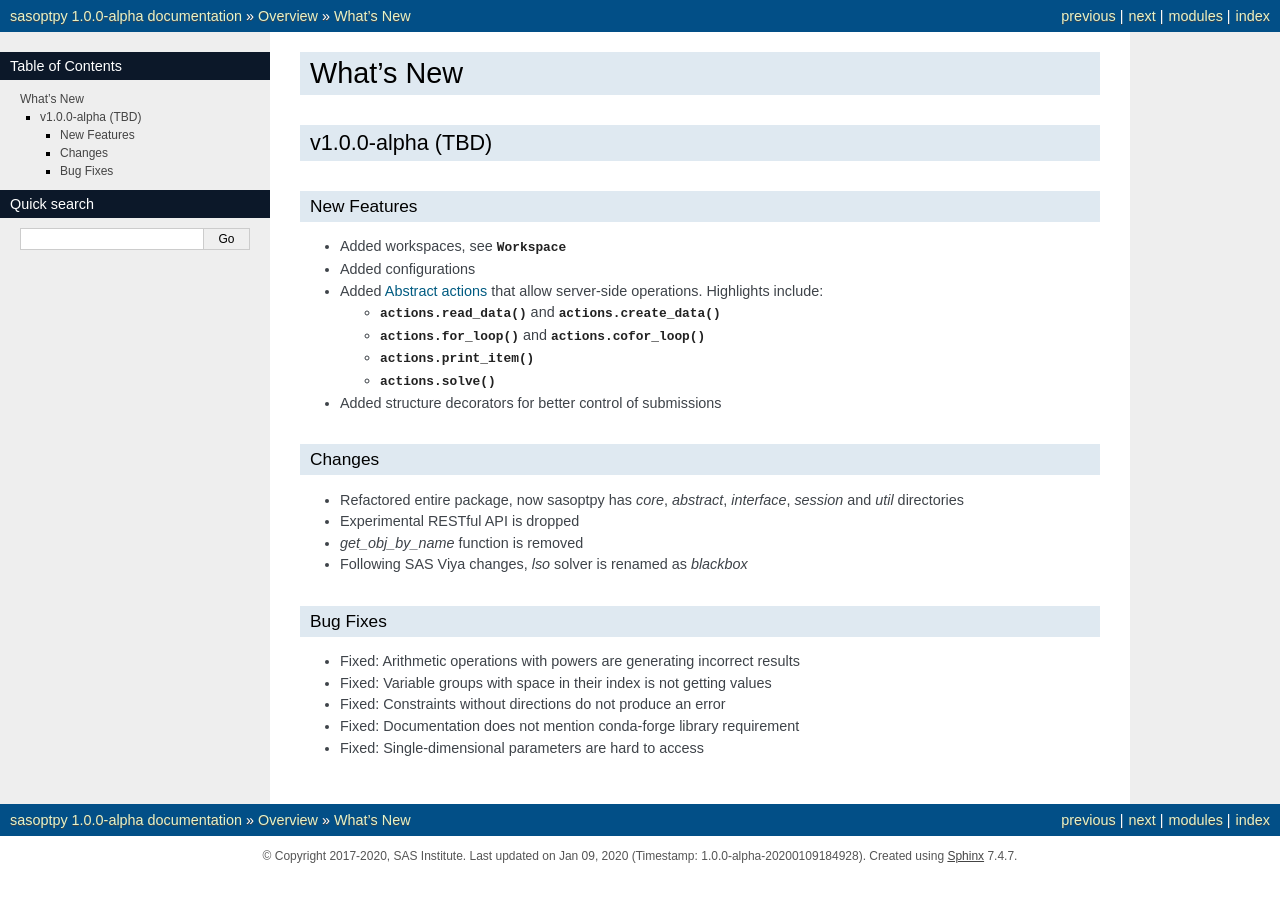
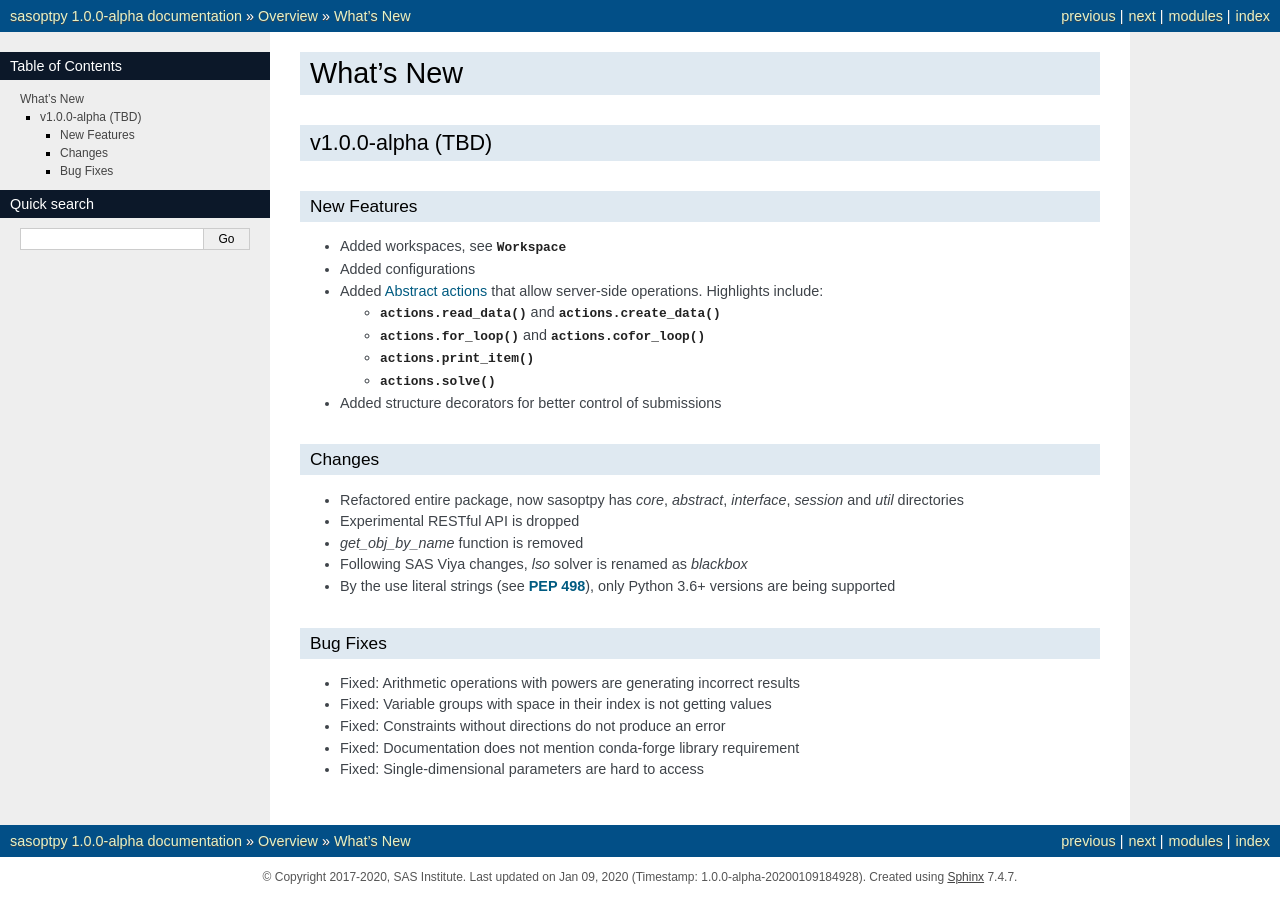
Before and after one commit to sassoftware/sasoptpy, a Sphinx documentation site: the page built from doc/overview/whatsnew.rst, in a window 1280 px wide. Built offline with Sphinx 7.4.7, drawn with Linux system fonts in a browser that asks for light colours.

Commit message:
Added Python 3.6 requirement

```diff
--- a/doc/install/install.rst
+++ b/doc/install/install.rst
@@ -9,7 +9,7 @@
 Python version support and dependencies
 ---------------------------------------
 
-*sasoptpy* is developed and tested for Python version 3.5+.
+*sasoptpy* is developed and tested for Python version 3.6+.
 
 It depends on the following packages:
 
--- a/doc/overview/whatsnew.rst
+++ b/doc/overview/whatsnew.rst
@@ -32,6 +32,7 @@
 - Experimental RESTful API is dropped
 - `get_obj_by_name` function is removed
 - Following SAS Viya changes, `lso` solver is renamed as `blackbox`
+- By the use literal strings (see :pep:`498`), only Python 3.6+ versions are being supported
 
 Bug Fixes
 +++++++++
--- a/setup.py
+++ b/setup.py
@@ -43,6 +43,7 @@
     setup_requires=[
         'numpy'
         ],
+    python_requires='>=3.6',
     classifiers=[
         "Programming Language :: Python :: 3",
         "License :: OSI Approved :: Apache Software License",
```
Also changed, not shown: doc/guide/workspaces.rst (+7 -1 lines).
